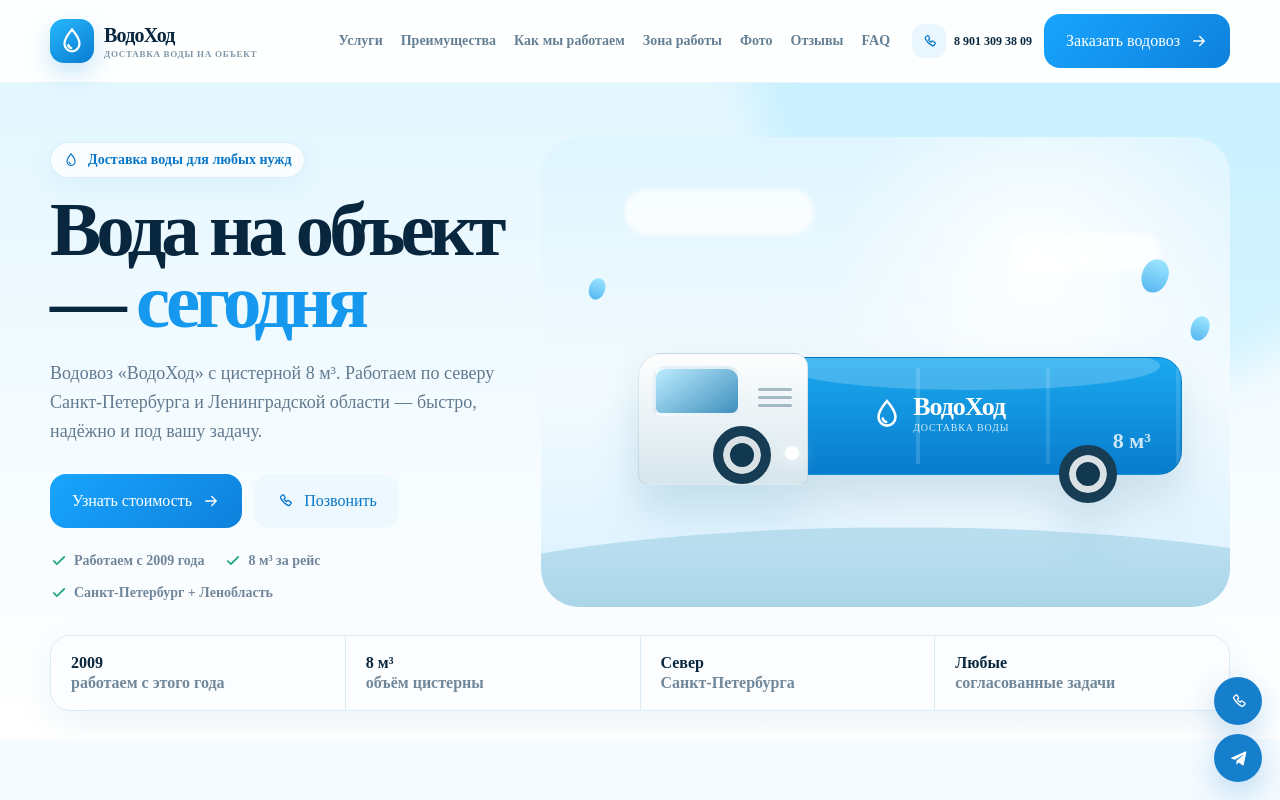
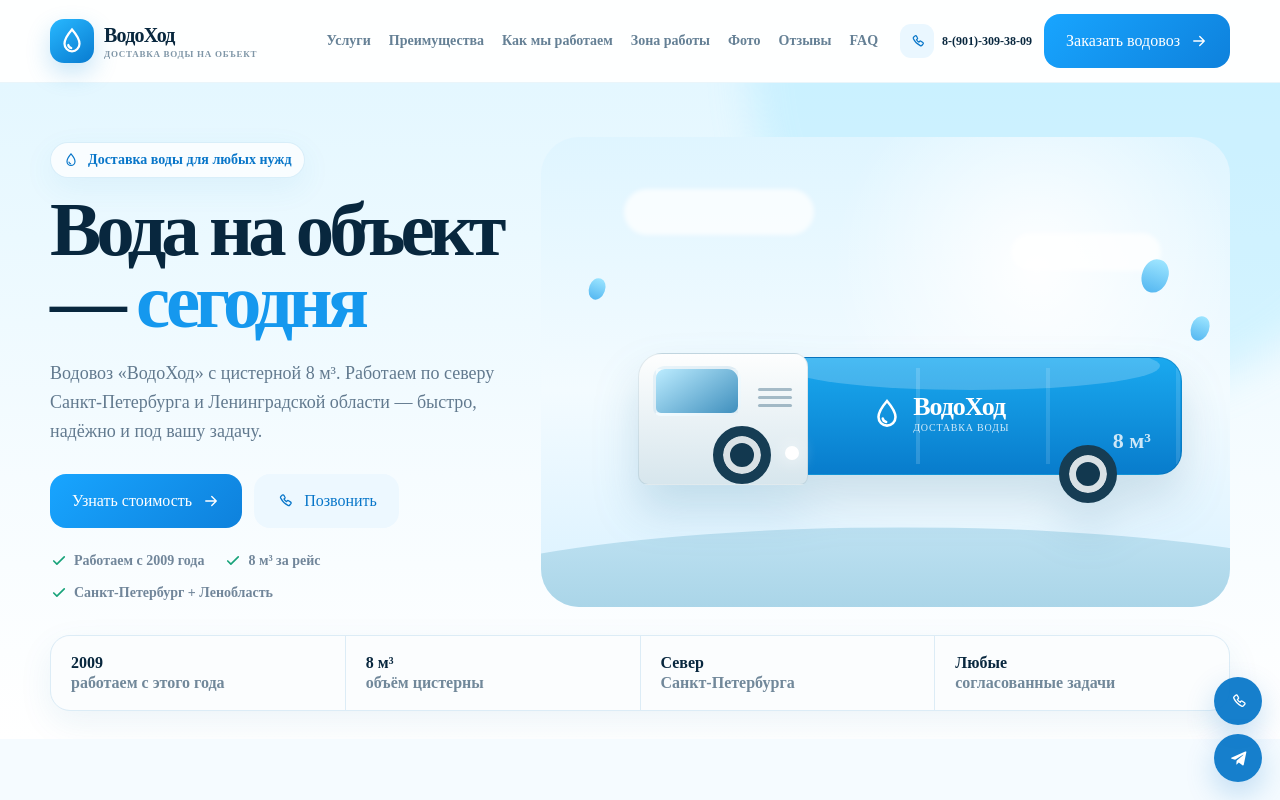
Before and after one commit to Eremmka/vodohod, a Next.js app: page / in a window 1280 px wide. Shown: the top 800 px of the page. Built offline with nearby package versions, Linux system fonts and the light colour scheme; no server answers.

Commit message:
Fix Formspree form submission

```diff
--- a/src/components/VodokhodLanding.tsx
+++ b/src/components/VodokhodLanding.tsx
@@ -19,15 +19,10 @@ import {
 const TELEGRAM_USERNAME =
   process.env.NEXT_PUBLIC_TELEGRAM_USERNAME || 'eremkkaa';
 
-const PHONE = '8 901 309 38 09';
+const PHONE = '8-(901)-309-38-09';
 const PHONE_HREF = '+79013093809';
 
-const FORMSPREE_ID =
-  process.env.NEXT_PUBLIC_FORMSPREE_FORM_ID || '';
-
-const FORM_ENDPOINT = FORMSPREE_ID
-  ? `https://formspree.io/f/${FORMSPREE_ID}`
-  : '';
+const FORM_ENDPOINT = 'https://formspree.io/f/xljgeen';
 
 const ASSET_PREFIX =
   process.env.NEXT_PUBLIC_BASE_PATH || '';
```
